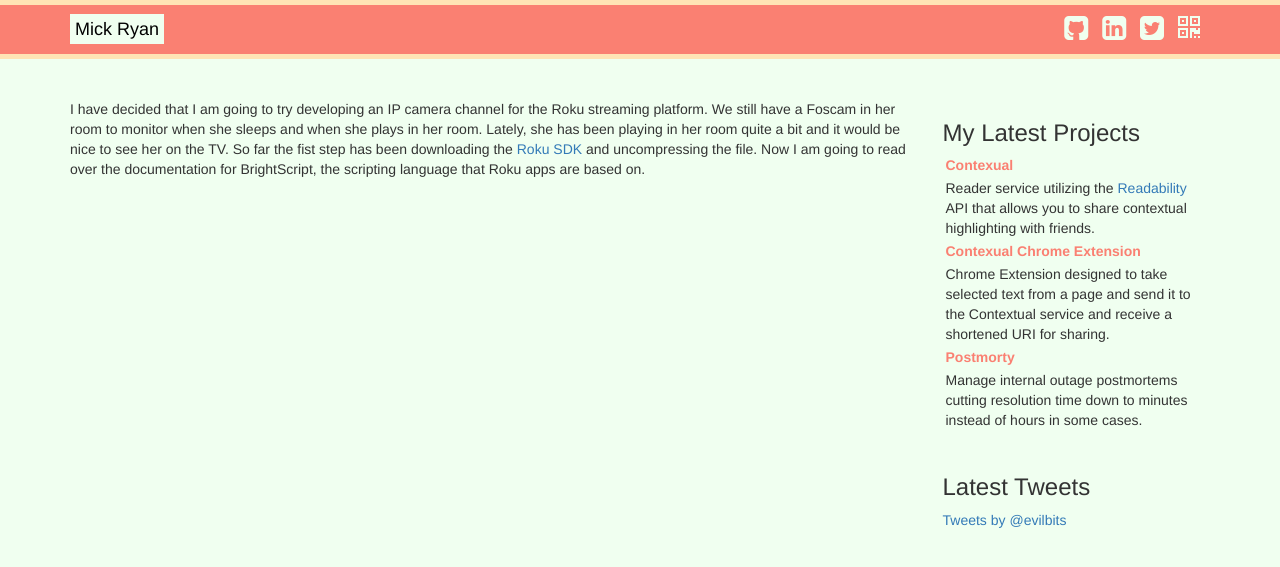
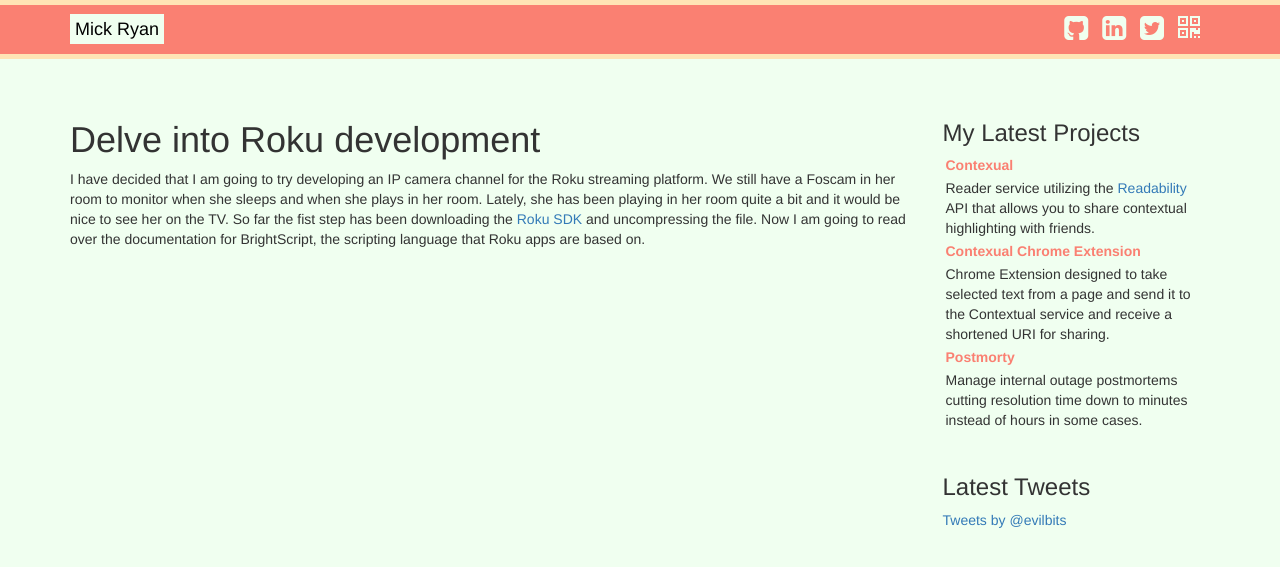
Before and after one commit to ebits/ebits.github.io, a Jekyll site: the page built from _posts/2015-01-04-delve-into-roku-dev.md, in a window 1280 px wide. Shown: the top 567 px of the page. Built offline with Jekyll 4.4.1, drawn with Linux system fonts in a browser that asks for light colours; nearby versions of some CDN libraries; comment, search, counter and statistics services are not loaded; some of the changed lines change nothing that is shown.

Commit message:
Add header

```diff
--- a/_posts/2015-01-04-delve-into-roku-dev.md
+++ b/_posts/2015-01-04-delve-into-roku-dev.md
@@ -1,6 +1,9 @@
 ---
 layout: no_hero
+exceprt: I have decided that I am going to try developing an IP camera channel for the Roku streaming platform.
+         We still have a Foscam in her room to monitor when she sleeps and when she plays in her room.
 ---
+# Delve into Roku development
 I have decided that I am going to try developing an IP camera channel for the Roku streaming platform.
 We still have a Foscam in her room to monitor when she sleeps and when she plays in her room. Lately, she has been playing in her room quite a bit and it would be nice to see her on the TV.
 So far the fist step has been downloading the [Roku SDK](https://owner.roku.com/Developer) and uncompressing the file. Now I am going to read over the documentation for BrightScript, the scripting language that Roku apps are based on.
```
